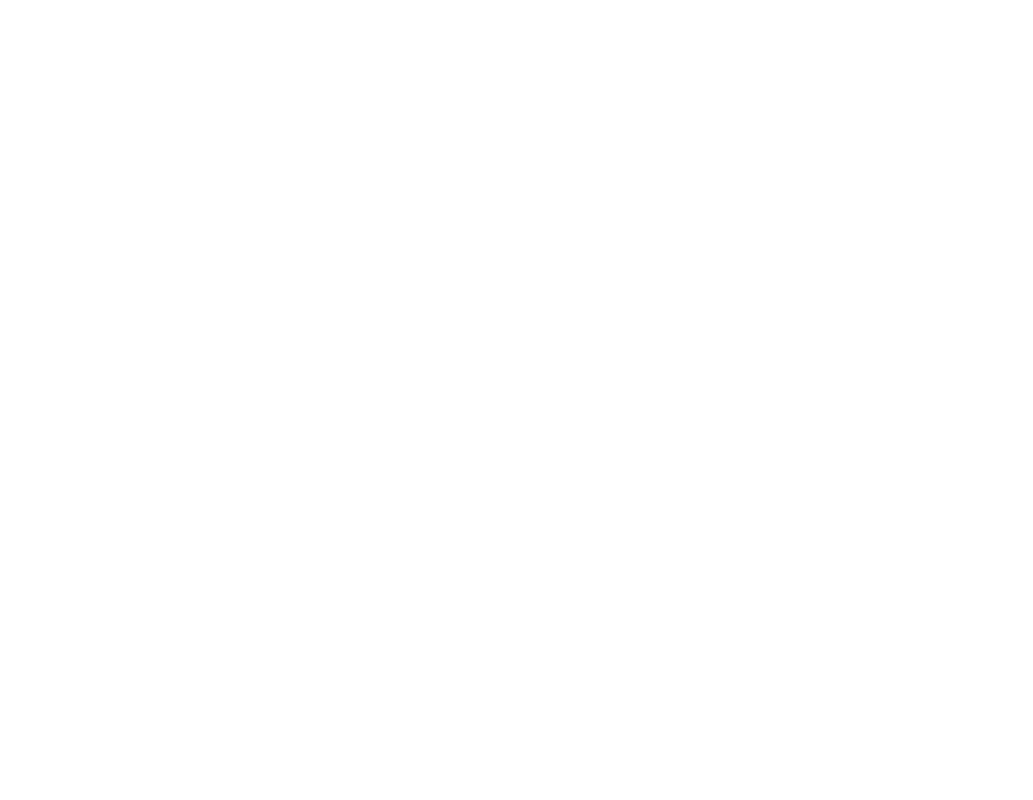
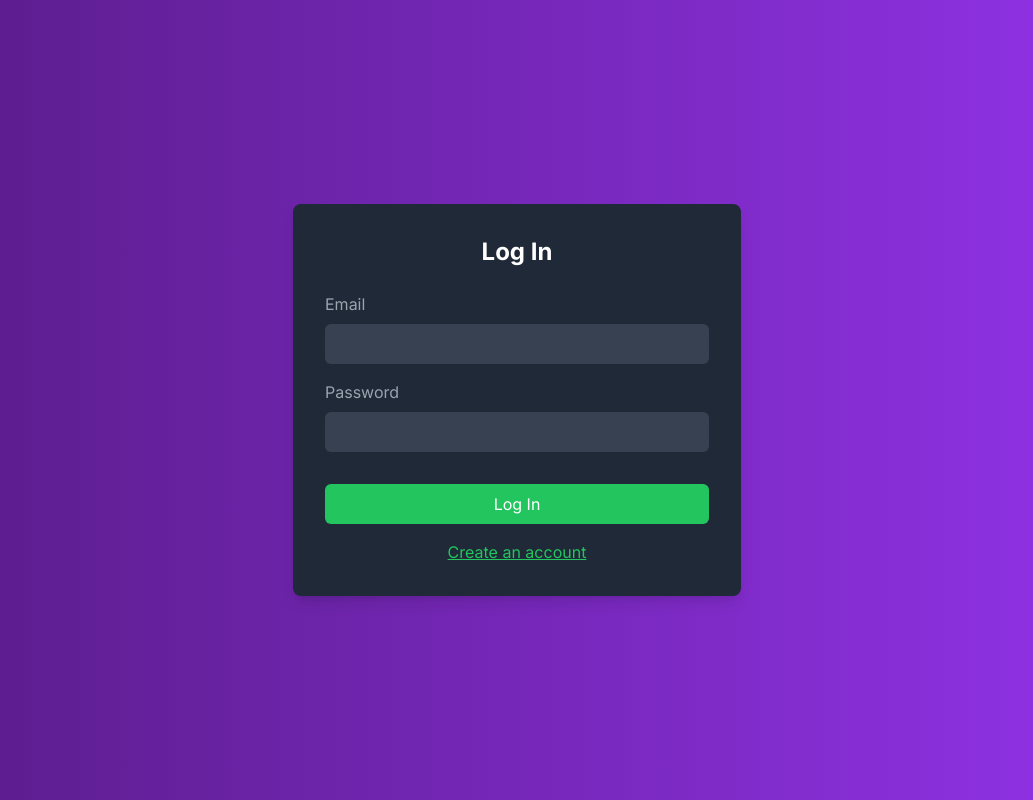
Before and after one commit to suhanishokeen/calhacks-24, a React (Create React App) app in the folder frontend/: page /login in a window 1280 px wide. Before the commit this address had no page. Shown: the whole page, without its empty margins (123-1156 px from the left). Built offline with nearby package versions, Linux system fonts and the light colour scheme.

Commit message:
implemented auth but not fully work

```diff
--- a/frontend/src/App.js
+++ b/frontend/src/App.js
@@ -9,12 +9,14 @@ import Tables from './pages/Tables';
 import Profile from './pages/Profile';
 import Logout from './pages/Logout';
 import LoginRegistrationPage from './pages/LoginRegistrationPage';
+import RegistrationForm from './pages/RegistrationForm';
 
 const App = () => {
   return (
     <BrowserRouter>
       <Routes>
-        <Route path="/" element={<LoginRegistrationPage />} />
+        <Route path="/login" element={<LoginRegistrationPage />} />
+        <Route path="/register" element={<RegistrationForm />} />
         <Route path="/home" element={<HomePage />} />
         <Route path="/MoodCalendarPage" element={<MoodCalendarPage />} />
         <Route path="/AIFriend" element={<AIFriendPage />} />
--- a/frontend/src/pages/AIFriend.js
+++ b/frontend/src/pages/AIFriend.js
@@ -41,7 +41,7 @@ const AIFriendPage = () => {
     formData.append('audio', audioBlob, `recording-${Date.now()}.wav`);
 
     try {
-      const response = await fetch('http://your-backend-endpoint/upload-audio', {
+      const response = await fetch('https://13e2-199-115-241-193.ngrok-free.app/', {
         method: 'POST',
         body: formData,
       });
--- a/frontend/src/pages/LoginForm.js
+++ b/frontend/src/pages/LoginForm.js
@@ -1,26 +1,41 @@
 import React, { useState } from 'react';
-import axios from 'axios'; // Make sure axios is installed
+import axios from 'axios';
+import { useNavigate } from 'react-router-dom';
+
 const LoginForm = () => {
   const [email, setEmail] = useState('');
   const [password, setPassword] = useState('');
+  const [message, setMessage] = useState('');
+  const [loading, setLoading] = useState(false); // Loading state to handle button state
+
+  const navigate = useNavigate(); // Initialize useNavigate to redirect users
 
   const handleSubmit = async (e) => {
     e.preventDefault();
+    setLoading(true); // Start loading
+
     const loginData = { email, password };
 
     try {
-      const response = await axios.post('http://localhost:5000/login', loginData); // Replace with your backend login route
+      const response = await axios.post('https://13e2-199-115-241-193.ngrok-free.app/auth/login', loginData);
       console.log('Login successful:', response.data);
 
-      // Handle successful login (e.g., store token, redirect user)
-      localStorage.setItem('token', response.data.token); // Store token in localStorage or state management
-      window.location.href = '/dashboard'; // Redirect to dashboard
+      // Store the token in localStorage or sessionStorage
+      localStorage.setItem('token', response.data.token);
+
+      setMessage('Login successful!');
+
+      // Redirect the user to the Home page
+      navigate('/home');
 
     } catch (error) {
       console.error('Error logging in:', error);
-      // Handle login error (e.g., show error message)
+      setMessage(error.response?.data?.message || 'Login failed. Please check your credentials.');
+    } finally {
+      setLoading(false); // End loading
     }
   };
+
   return (
     <form onSubmit={handleSubmit}>
       <h2 className="text-2xl font-bold text-white mb-6 text-center">Log In</h2>
@@ -47,9 +62,12 @@ const LoginForm = () => {
       <button
         type="submit"
         className="w-full bg-green-500 hover:bg-green-600 text-white p-2 rounded-md mt-4"
+        disabled={loading} // Disable the button when loading
       >
-        Log In
+        {loading ? 'Logging in...' : 'Log In'} {/* Change button text when loading */}
       </button>
+
+      {message && <p className="mt-4 text-center text-red-500">{message}</p>}
     </form>
   );
 };
--- a/frontend/src/pages/RegistrationForm.js
+++ b/frontend/src/pages/RegistrationForm.js
@@ -1,21 +1,30 @@
 import React, { useState } from 'react';
 import axios from 'axios';
-
+import { useNavigate } from 'react-router-dom';  // Import useNavigate
 
 const RegistrationForm = () => {
   const [username, setUsername] = useState('');
   const [email, setEmail] = useState('');
   const [password, setPassword] = useState('');
+  const [message, setMessage] = useState('');
+
+  const navigate = useNavigate();  // Initialize useNavigate
 
   const handleSubmit = async (e) => {
     e.preventDefault();
+
     const newUser = { username, email, password };
 
     try {
-      const response = await axios.post('http://localhost:5000/register', newUser);
+      const response = await axios.post('https://13e2-199-115-241-193.ngrok-free.app/auth/register', newUser);  // Use Flask API URL
       console.log('User registered successfully:', response.data);
+      setMessage('Registration successful!');
+
+      // Redirect to /Home after successful registration
+      navigate('/home');
     } catch (error) {
       console.error('Error registering user:', error);
+      setMessage(error.response?.data.message || 'Registration failed. Please try again.');
     }
   };
 
@@ -58,6 +67,8 @@ const RegistrationForm = () => {
       >
         Sign Up
       </button>
+
+      {message && <p className="mt-4 text-center text-red-500">{message}</p>}
     </form>
   );
 };
--- a/frontend/src/styles/styles.css
+++ b/frontend/src/styles/styles.css
@@ -1,11 +1,7 @@
 @import url("https://fonts.googleapis.com/css2?family=Inter:wght@400;700&display=swap");
 @tailwind base;
 @tailwind components;
-@tailwind utilities; */
-/* @import url('https://fonts.googleapis.com/css2?family=Inter:wght@400;700&display=swap');
-/* @tailwind base;
-@tailwind components;
-@tailwind utilities; */
+@tailwind utilities;
 
 body {
   font-family: "Inter", sans-serif;
```
